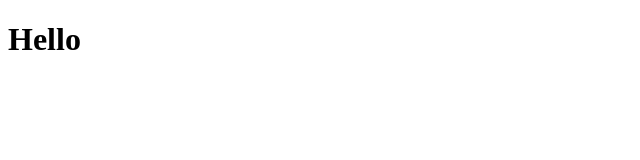
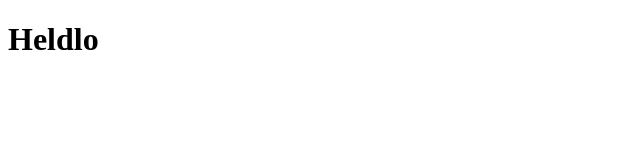
Before and after one commit to Flecksis/interect_kard.io, a plain HTML site: page index.html in a window 1280 px wide. Shown: the full height of the page, 0-640 px from the left. Drawn offline with Linux system fonts and the light colour scheme.

Commit message:
Update index.html

```diff
--- a/index.html
+++ b/index.html
@@ -6,6 +6,6 @@
     <title>Hello World</title>
 </head>
 <body>
-    <h1>Hello</h1>
+    <h1>Heldlo</h1>
 </body>
 </html>
```
